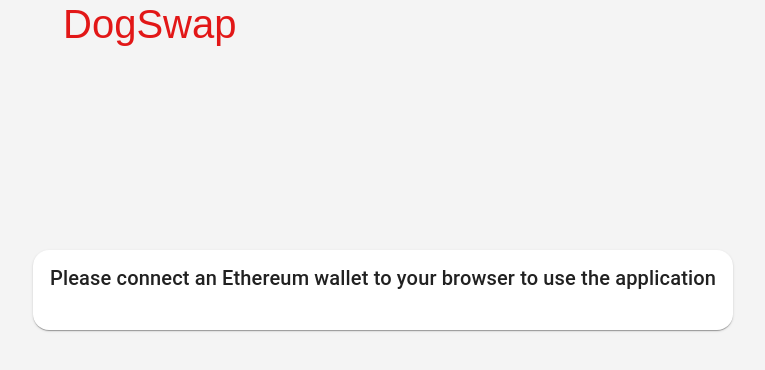
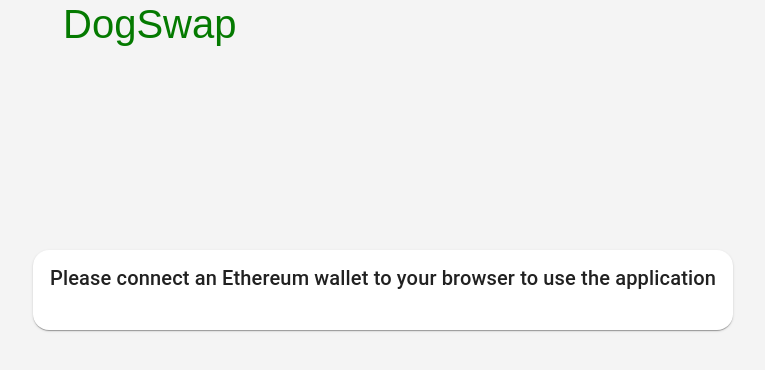
Before and after one commit to DogToken/DogSwap, a React (Create React App) app: page / in a window 1280 px wide. Shown: the top 370 px of the page, without its empty margins (257-1022 px from the left). Built offline with nearby package versions, Linux system fonts and the light colour scheme.

Commit message:
Update NavBar.css

```diff
--- a/src/NavBar/NavBar.css
+++ b/src/NavBar/NavBar.css
@@ -19,7 +19,7 @@
 }
 
 .navbar-logo {
-  color: rgb(226, 23, 23);
+  color: rgb(4, 122, 0);
   justify-self: start;
   margin-left: 0px;
   cursor: pointer;
@@ -48,14 +48,14 @@
 
 .nav-links-clicked {
   color: white;
-  background-color: red;
+  background-color: green;
   text-decoration: none;
   border-radius: 4px;
 }
 
 .nav-links:hover {
   color: white;
-  background-color: red;
+  background-color: green;
   text-decoration: none;
   border-radius: 4px;
   transition: all 0.2s ease-out;
```
